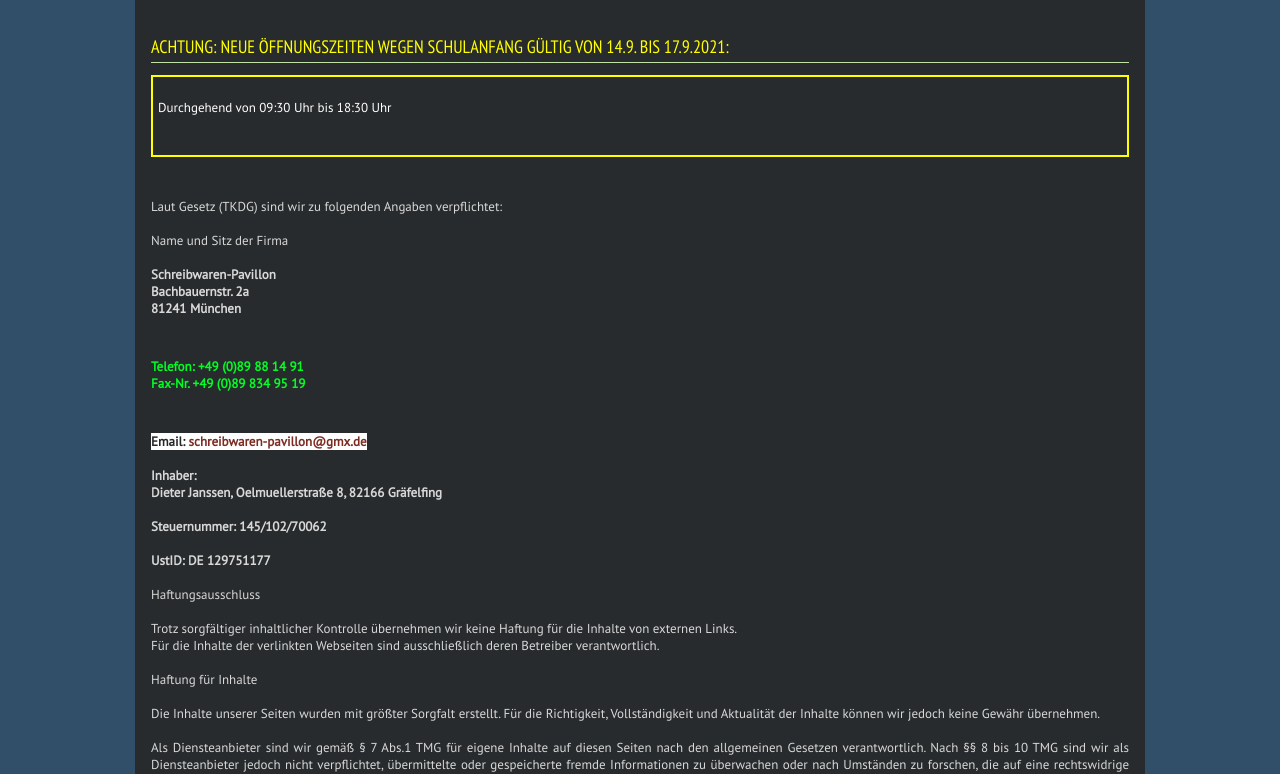
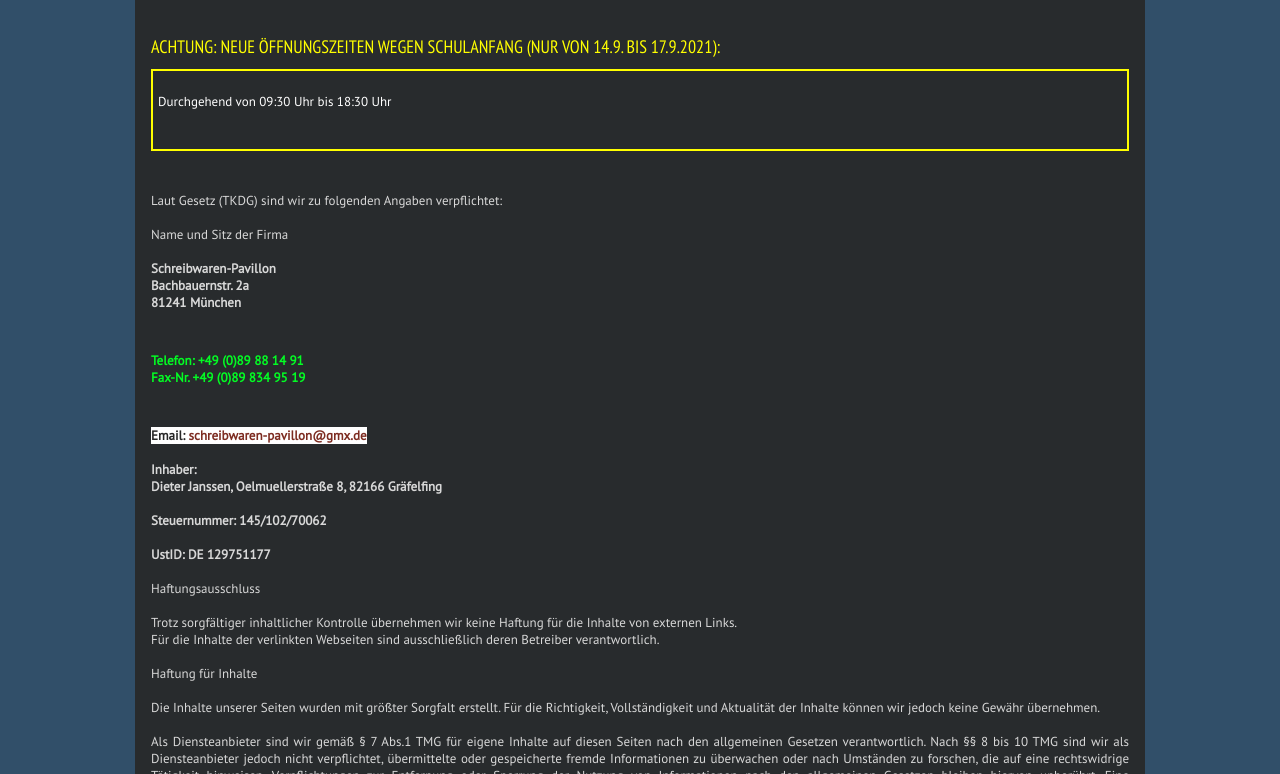
Before and after one commit to uwejanssen19/pavillon, a plain HTML site: page impress_oeffn.html in a window 1280 px wide. Shown: the part 307-1081 px from the top of the page. Drawn offline with Linux system fonts and the light colour scheme.

Commit message:
refactoring

```diff
--- a/impress_oeffn.html
+++ b/impress_oeffn.html
@@ -88,7 +88,7 @@
                         <!-- set "display: <propvalue>; ..." to "display:inline; ..." in order to activate the div container OR "display:none;... to make it invisible -->
 
                         <div class="art-layout-cell" style="display:inline;padding-right: 10px; padding-left: 10px; width: 50%;">
-                            <h3 style="padding-bottom: 5px; border-bottom-width: 1px; border-bottom-style: solid; border-color: #c0e2a2;"><span style="color: #ffff00;">Achtung: Neue &Ouml;ffnungszeiten wegen Schulanfang gültig von 14.9. bis 17.9.2021: </span></h3>
+                            <h3 style="color: #ffff00;">Achtung: Neue &Ouml;ffnungszeiten wegen Schulanfang (nur von 14.9. bis 17.9.2021):</h3>
                           <p style="padding: 5px; border-style: solid; border-width: 2px; border-color: #ff0; color: #fff">
                             <br />Durchgehend von 09:30 Uhr bis 18:30 Uhr<br /> <!-- Samstag:&nsbp;09:30 Uhr - 14:00 Uhr -->
                             <br /><br />
```
Also changed, not shown: index.html (+4 -2 lines).
